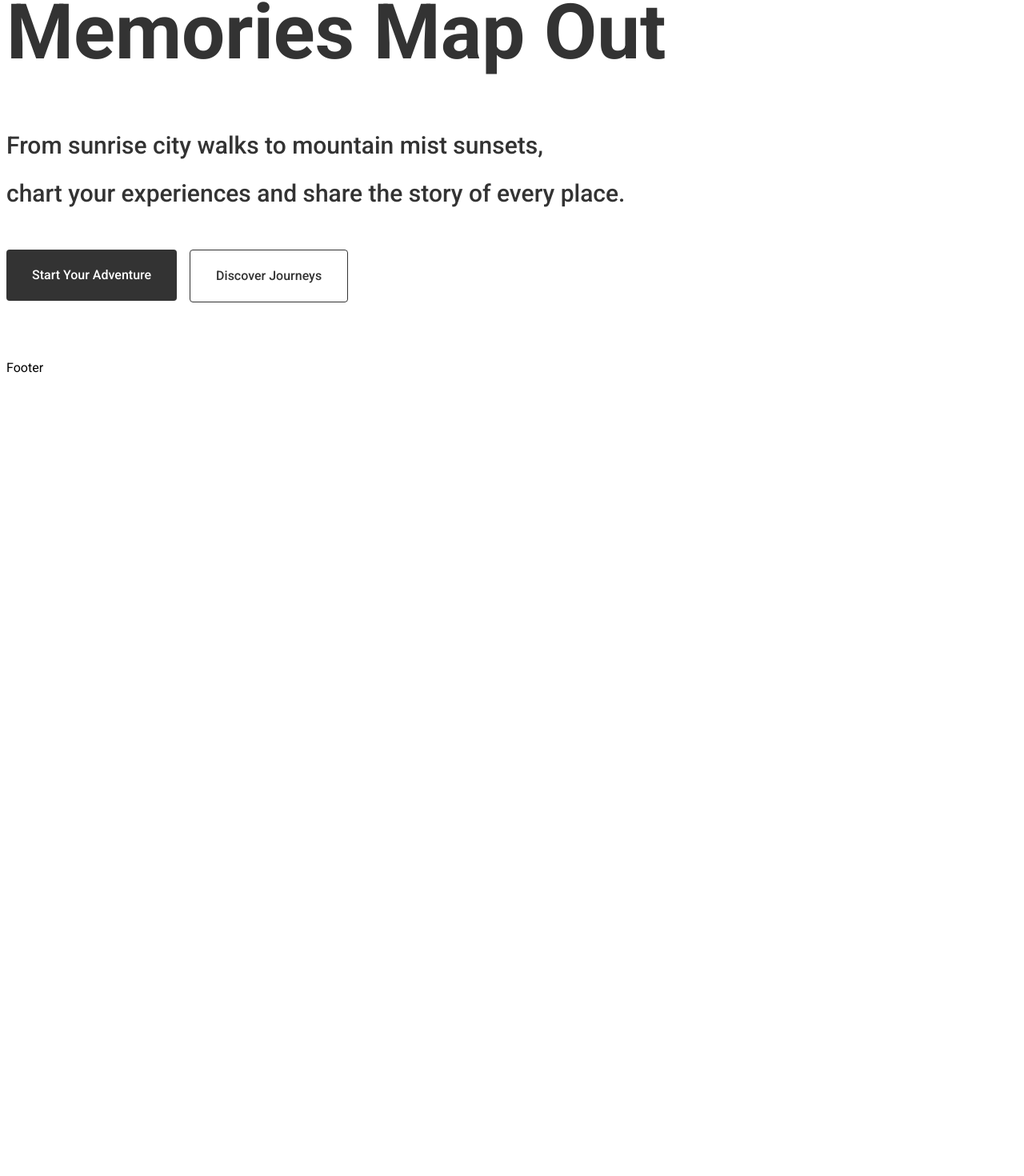
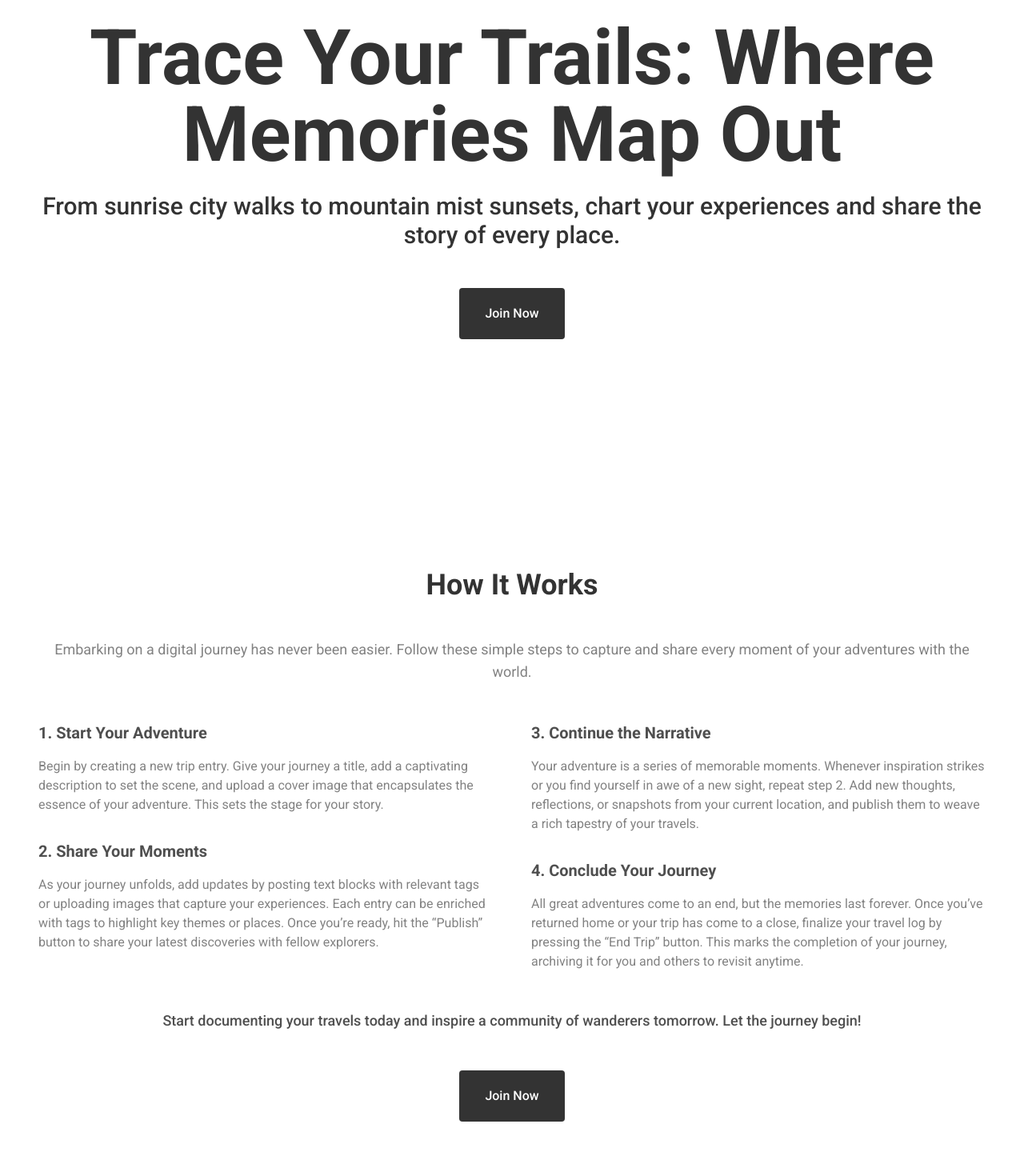
Before and after one commit to Griunvald/travel_app_client, a React (Vite) app in the folder client/: page / in a window 1280 px wide. Shown: the part 328-1798 px from the top of the page at 80% size. Before the commit the page ends 800 px from the top, so only its background shows below. Built offline with nearby package versions, Linux system fonts and the light colour scheme.

Commit message:
Add "How it works" section to the landing page, change text of "Start your adventure" button to "Join Now", remove secondary CTA button

```diff
--- a/client/src/components/pages/Landing.jsx
+++ b/client/src/components/pages/Landing.jsx
@@ -5,16 +5,50 @@ function Landing() {
   const { userId } = useUser();
   return (
     <>
-      <section>
-        <h1 className="font-bold text-gray-900 text-3xl md:text-8xl  md:leading-normal mb-10 ">Trace Your Trails: Where Memories Map Out</h1>
-        <h2 className="font-medium text-gray-900 text-3xl md:leading-loose ">From sunrise city walks to mountain mist sunsets, <br /> chart your experiences and share the story of every place.</h2>
-        <div className="flex justify-start gap-4 mt-10">
-          <LinkButtonCTA className="mx-auto block" name="Start Your Adventure" variant="primary" path={ userId ? "/start-trip" : "/login" } />
-          <LinkButtonCTA className="mx-auto block" name="Discover Journeys" variant="secondary" path="/trips-list" />
+      <section className="min-h-screen flex flex-col justify-center items-center text-center px-4 md:px-10">
+        <h1 className="font-bold text-gray-900 text-4xl md:text-6xl lg:text-8xl leading-tight mb-6">Trace Your Trails: Where Memories Map Out</h1>
+        <h2 className="font-medium text-gray-900 text-xl md:text-2xl lg:text-3xl mb-12">From sunrise city walks to mountain mist sunsets, chart your experiences and share the story of every place.</h2>
+        <div className="w-full flex flex-col md:flex-row justify-center gap-6 px-4 md:px-0">
+          {/* Adjusted button to be full-width on small screens and auto width on md screens */}
+          <LinkButtonCTA className="w-full md:w-auto" name="Join Now" variant="primary" path={userId ? "/start-trip" : "/login"} />
         </div>
       </section>
-      <section>
 
+      <section className="py-20 px-4 md:px-10">
+        <h2 className="font-bold text-gray-900 text-3xl md:text-4xl text-center leading-snug md:leading-normal mb-10">How It Works</h2>
+        <p className="text-lg text-gray-700 mb-12 text-center">Embarking on a digital journey has never been easier. Follow these simple steps to capture and share every moment of your adventures with the world.</p>
+
+        <div className="md:grid md:grid-cols-2 md:gap-12">
+          <div className="space-y-8 mb-8 md:mb-0">
+            <div>
+              <h3 className="text-xl font-semibold text-gray-800 mb-4">1. Start Your Adventure</h3>
+              <p className="text-base text-gray-700">Begin by creating a new trip entry. Give your journey a title, add a captivating description to set the scene, and upload a cover image that encapsulates the essence of your adventure. This sets the stage for your story.</p>
+            </div>
+
+            <div>
+              <h3 className="text-xl font-semibold text-gray-800 mb-4">2. Share Your Moments</h3>
+              <p className="text-base text-gray-700">As your journey unfolds, add updates by posting text blocks with relevant tags or uploading images that capture your experiences. Each entry can be enriched with tags to highlight key themes or places. Once you’re ready, hit the “Publish” button to share your latest discoveries with fellow explorers.</p>
+            </div>
+          </div>
+
+          <div className="space-y-8">
+            <div>
+              <h3 className="text-xl font-semibold text-gray-800 mb-4">3. Continue the Narrative</h3>
+              <p className="text-base text-gray-700">Your adventure is a series of memorable moments. Whenever inspiration strikes or you find yourself in awe of a new sight, repeat step 2. Add new thoughts, reflections, or snapshots from your current location, and publish them to weave a rich tapestry of your travels.</p>
+            </div>
+
+            <div>
+              <h3 className="text-xl font-semibold text-gray-800 mb-4">4. Conclude Your Journey</h3>
+              <p className="text-base text-gray-700">All great adventures come to an end, but the memories last forever. Once you’ve returned home or your trip has come to a close, finalize your travel log by pressing the “End Trip” button. This marks the completion of your journey, archiving it for you and others to revisit anytime.</p>
+            </div>
+          </div>
+        </div>
+
+        <p className="text-lg font-medium text-gray-800 mt-12 mb-12 text-center">Start documenting your travels today and inspire a community of wanderers tomorrow. Let the journey begin!</p>
+        <div className="w-full flex flex-col md:flex-row justify-center gap-6 px-4 md:px-0">
+          {/* Ensured consistency by applying the same width adjustments as the first button */}
+          <LinkButtonCTA className="w-full md:w-auto" name="Join Now" variant="primary" path={userId ? "/start-trip" : "/login"} />
+        </div>
       </section>
     </>
   );
```
